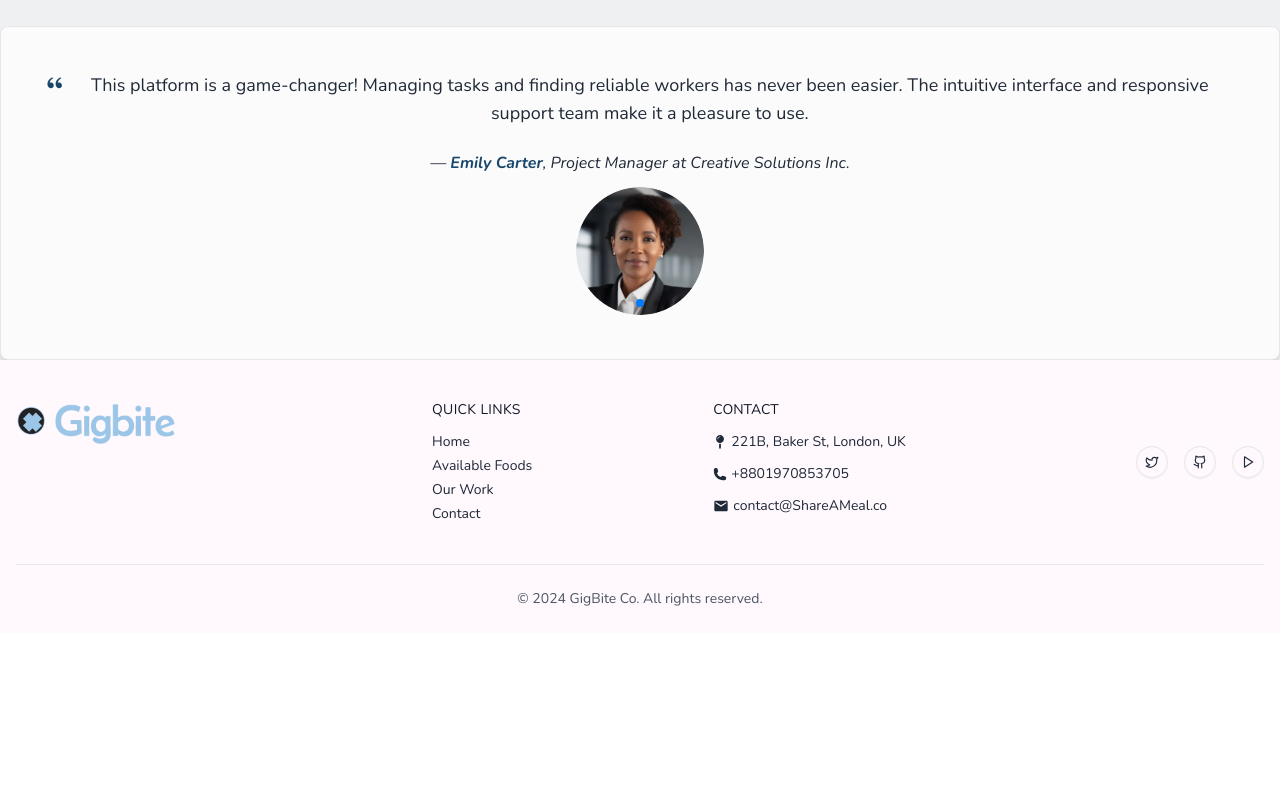
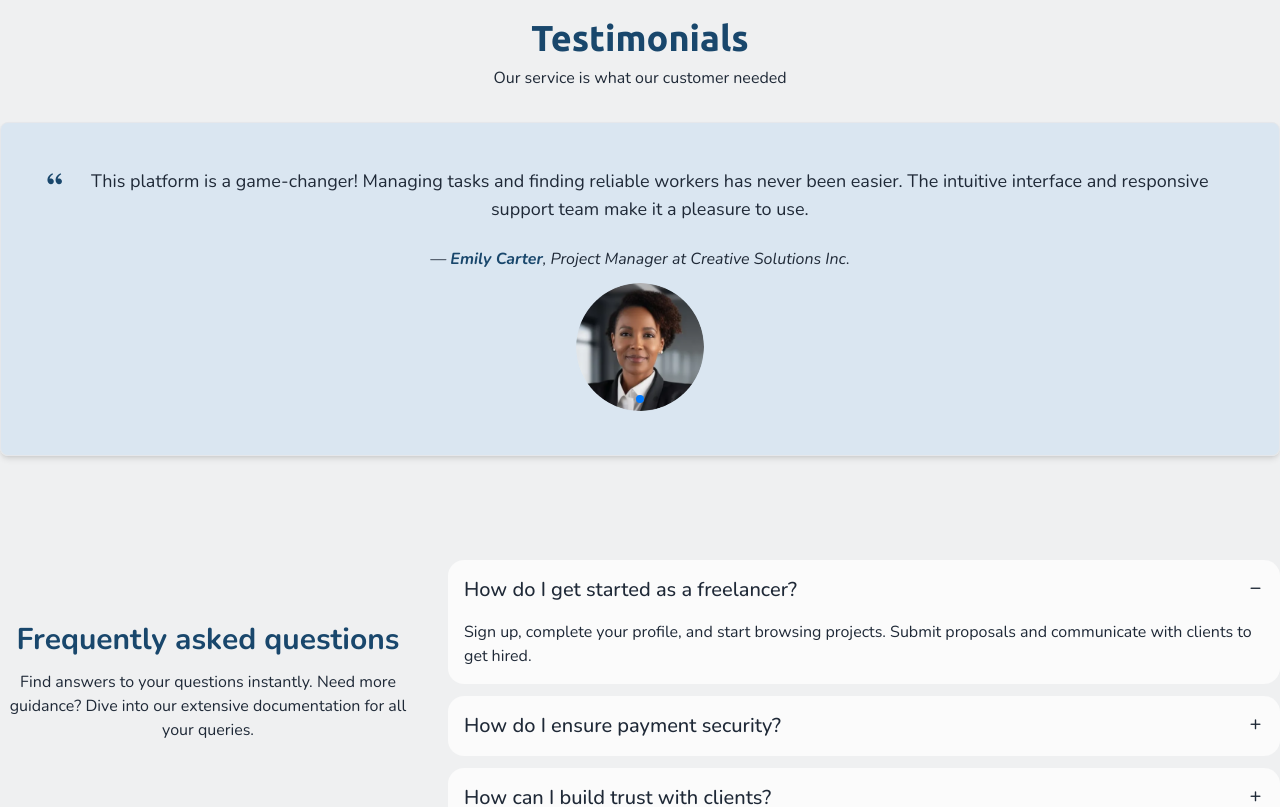
Before and after one commit to Rza-O/Rza-O-gigbite-dashboard-fullstack-client, a React (Vite) app: page / in a window 1280 px wide. Shown: the part 1300-2107 px from the top of the page. Before the commit the page ends 1933 px from the top, so only its background shows below. Built offline with nearby package versions, Linux system fonts and the light colour scheme; a web font is replaced by a local one.

Commit message:
add FAQ component and accordion functionality; update Testimonial styling and integrate into Home page; modify package.json for new dependencies

```diff
--- a/package.json
+++ b/package.json
@@ -10,12 +10,14 @@
     "preview": "vite preview"
   },
   "dependencies": {
+    "@radix-ui/react-accordion": "^1.2.2",
     "@radix-ui/react-icons": "^1.3.2",
     "@radix-ui/react-slot": "^1.1.1",
     "class-variance-authority": "^0.7.1",
     "clsx": "^2.1.1",
     "install": "^0.13.0",
     "lucide-react": "^0.471.1",
+    "motion": "^11.17.0",
     "npm": "^10.9.2",
     "react": "^18.3.1",
     "react-dom": "^18.3.1",
--- /dev/null
+++ b/src/Components/Home/FAQ/FAQ.jsx
@@ -0,0 +1,39 @@
+import React from 'react';
+
+const FAQ = () => {
+   return (
+      <div className='md:container mx-auto lg:flex my-8 gap-8 items-center space-y-6 w-11/12 pb-20'>
+         {/* text part */}
+         <div className='space-y-3 w-full text-center lg:w-1/2 '>
+            <h2 className='text-3xl font-bold text-primary-content'>Frequently asked questions</h2>
+            <p className='font-light max-w-xl'>Find answers to your questions instantly. Need more guidance? Dive into our extensive documentation for all your queries.</p>
+         </div>
+         {/* accordion */}
+         <div className='w-full space-y-3 '>
+            <div className="collapse collapse-plus bg-foreground">
+               <input type="radio" name="my-accordion-3" defaultChecked />
+               <div className="collapse-title text-xl font-medium">How do I get started as a freelancer?</div>
+               <div className="collapse-content">
+                  <p>Sign up, complete your profile, and start browsing projects. Submit proposals and communicate with clients to get hired.</p>
+               </div>
+            </div>
+            <div className="collapse collapse-plus bg-foreground">
+               <input type="radio" name="my-accordion-3" />
+               <div className="collapse-title text-xl font-medium">How do I ensure payment security?</div>
+               <div className="collapse-content">
+                  <p>Use our secure payment system. Funds are held in escrow until you complete the project and both parties are satisfied.</p>
+               </div>
+            </div>
+            <div className="collapse collapse-plus bg-foreground">
+               <input type="radio" name="my-accordion-3" />
+               <div className="collapse-title text-xl font-medium">How can I build trust with clients?</div>
+               <div className="collapse-content">
+                  <p>Maintain clear communication, deliver high-quality work on time, and ask for reviews. A strong portfolio also helps showcase your skills.</p>
+               </div>
+            </div>
+         </div>
+      </div>
+   );
+};
+
+export default FAQ;
--- a/src/Components/Home/Testimonial/Testimonial.jsx
+++ b/src/Components/Home/Testimonial/Testimonial.jsx
@@ -23,7 +23,7 @@ const Testimonial = () => {
          <Title heading={"Testimonials"} subHeading={"Our service is what our customer needed"}></Title>
 
 
-         <div className='container mx-auto border rounded-lg shadow-md bg-foreground p-11'>
+         <div className='container mx-auto border rounded-lg shadow-md bg-primary-light/50 p-11'>
             <Swiper
                pagination={{
                   dynamicBullets: true,
--- /dev/null
+++ b/src/Components/ui/accordion.jsx
@@ -0,0 +1,41 @@
+import * as React from "react"
+import * as AccordionPrimitive from "@radix-ui/react-accordion"
+import { ChevronDown } from "lucide-react"
+
+import { cn } from "@/lib/utils"
+
+const Accordion = AccordionPrimitive.Root
+
+const AccordionItem = React.forwardRef(({ className, ...props }, ref) => (
+  <AccordionPrimitive.Item ref={ref} className={cn("border-b", className)} {...props} />
+))
+AccordionItem.displayName = "AccordionItem"
+
+const AccordionTrigger = React.forwardRef(({ className, children, ...props }, ref) => (
+  <AccordionPrimitive.Header className="flex">
+    <AccordionPrimitive.Trigger
+      ref={ref}
+      className={cn(
+        "flex flex-1 items-center justify-between py-4 text-sm font-medium transition-all hover:underline text-left [&[data-state=open]>svg]:rotate-180",
+        className
+      )}
+      {...props}>
+      {children}
+      <ChevronDown
+        className="h-4 w-4 shrink-0 text-neutral-500 transition-transform duration-200 dark:text-neutral-400" />
+    </AccordionPrimitive.Trigger>
+  </AccordionPrimitive.Header>
+))
+AccordionTrigger.displayName = AccordionPrimitive.Trigger.displayName
+
+const AccordionContent = React.forwardRef(({ className, children, ...props }, ref) => (
+  <AccordionPrimitive.Content
+    ref={ref}
+    className="overflow-hidden text-sm data-[state=closed]:animate-accordion-up data-[state=open]:animate-accordion-down"
+    {...props}>
+    <div className={cn("pb-4 pt-0", className)}>{children}</div>
+  </AccordionPrimitive.Content>
+))
+AccordionContent.displayName = AccordionPrimitive.Content.displayName
+
+export { Accordion, AccordionItem, AccordionTrigger, AccordionContent }
--- a/src/Pages/Home/Home.jsx
+++ b/src/Pages/Home/Home.jsx
@@ -2,14 +2,16 @@ import React from 'react';
 import Banner from '../../Components/Home/Banner/Banner';
 import NeedSomething from '../../Components/Home/NeedSomething/NeedSomething';
 import Testimonial from '../../Components/Home/Testimonial/Testimonial';
+import FAQ from '@/Components/Home/FAQ/FAQ';
 
 const Home = () => {
    return (
-      <div>
+      <div className='space-y-20'>
          <Banner></Banner>
          <NeedSomething></NeedSomething>
          {/* Here will be top workers section */}
          <Testimonial></Testimonial>
+         <FAQ></FAQ>
       </div>
    );
 };
--- a/tailwind.config.js
+++ b/tailwind.config.js
@@ -18,7 +18,7 @@ export default {
 				'primary-dark': '#73aede',
 				'primary-light': '#c5def2',
 				secondary: '#e49ce8',
-				'accent': '#68196c',
+				accent: '#68196c',
 				'secondary-dark': '#d973de',
 				'secondary-light': '#efc5f2',
 				background: '#eff0f1',
@@ -38,6 +38,28 @@ export default {
 				lg: 'var(--radius)',
 				md: 'calc(var(--radius) - 2px)',
 				sm: 'calc(var(--radius) - 4px)'
+			},
+			keyframes: {
+				'accordion-down': {
+					from: {
+						height: '0'
+					},
+					to: {
+						height: 'var(--radix-accordion-content-height)'
+					}
+				},
+				'accordion-up': {
+					from: {
+						height: 'var(--radix-accordion-content-height)'
+					},
+					to: {
+						height: '0'
+					}
+				}
+			},
+			animation: {
+				'accordion-down': 'accordion-down 0.2s ease-out',
+				'accordion-up': 'accordion-up 0.2s ease-out'
 			}
 		}
 	},
```
Also changed, not shown: 1 other file (tests, documents, lock files or other folders).
